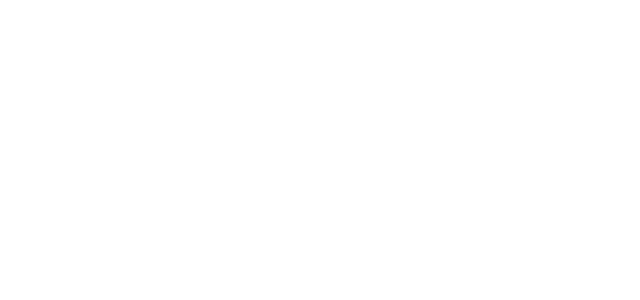
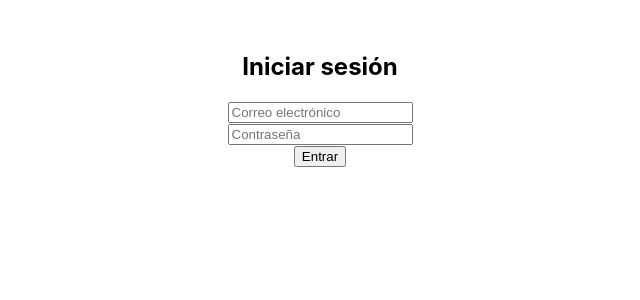
Before and after one commit to Angel6115/fixflexx, a React (Vite) app: page / in a window 1280 px wide. Before the commit this address had no page. Shown: the top 300 px of the page, without its empty margins (320-960 px from the left). Built offline with nearby package versions, Linux system fonts and the light colour scheme.

Commit message:
Fix: rutas y login funcionales para producción

```diff
--- a/src/App.jsx
+++ b/src/App.jsx
@@ -1,22 +1,16 @@
 import React from 'react';
 import { BrowserRouter as Router, Routes, Route } from 'react-router-dom';
-
 import Login from './componentes/paginas/Login';
 import Register from './componentes/paginas/Register';
 import ClienteDashboard from './componentes/paginas/ClienteDashboard';
-// Puedes agregar más vistas aquí según necesites
-// import TecnicoDashboard from './componentes/paginas/TecnicoDashboard';
-// import RutaPrivada from './componentes/RutaPrivada';
 
 function App() {
   return (
     <Router>
       <Routes>
-        <Route path="/login" element={<Login />} />
+        <Route path="/" element={<Login />} />
         <Route path="/registro" element={<Register />} />
         <Route path="/cliente" element={<ClienteDashboard />} />
-        {/* <Route path="/tecnico" element={<TecnicoDashboard />} /> */}
-        {/* <Route path="/dashboard" element={<RutaPrivada><Dashboard /></RutaPrivada>} /> */}
       </Routes>
     </Router>
   );
--- a/src/componentes/paginas/Login.jsx
+++ b/src/componentes/paginas/Login.jsx
@@ -1,6 +1,6 @@
 import React, { useState } from 'react';
 import { useNavigate } from 'react-router-dom';
-import { supabase } from './lib/supabaseClient';
+import { supabase } from '../lib/supabaseClient';
 
 function Login() {
   const [email, setEmail] = useState('');
@@ -12,7 +12,7 @@
     e.preventDefault();
     setError(null);
 
-    const { data, error } = await supabase.auth.signInWithPassword({
+    const { error } = await supabase.auth.signInWithPassword({
       email,
       password,
     });
@@ -20,9 +20,8 @@
     if (error) {
       setError(error.message);
     } else {
-      const rol = data.user.user_metadata.rol;
-      if (rol === 'cliente') navigate('/cliente');
-      else if (rol === 'tecnico') navigate('/tecnico');
+      // Suponiendo que decides por el rol más adelante
+      navigate('/cliente'); // o '/tecnico' según corresponda
     }
   };
 
```
